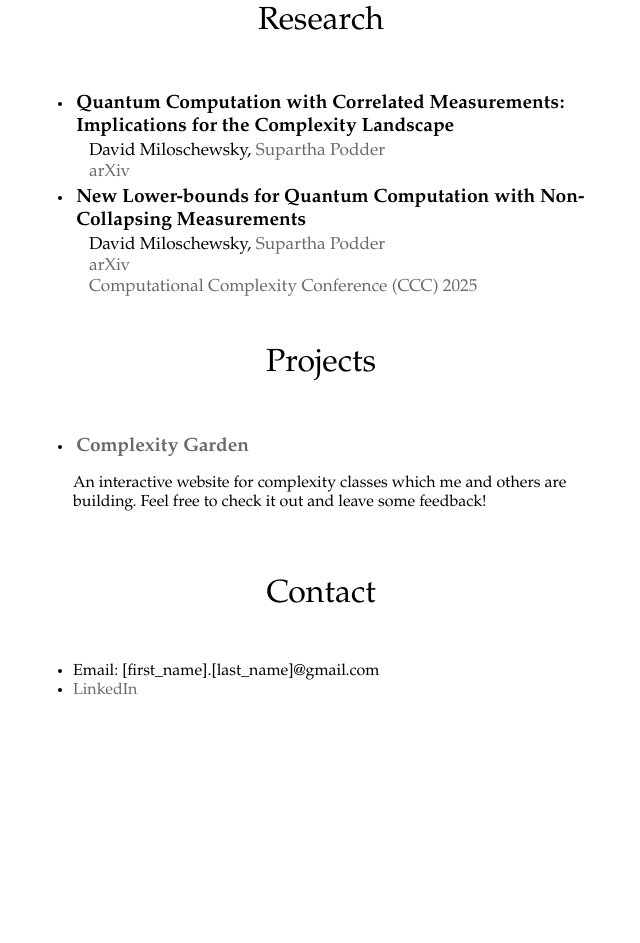
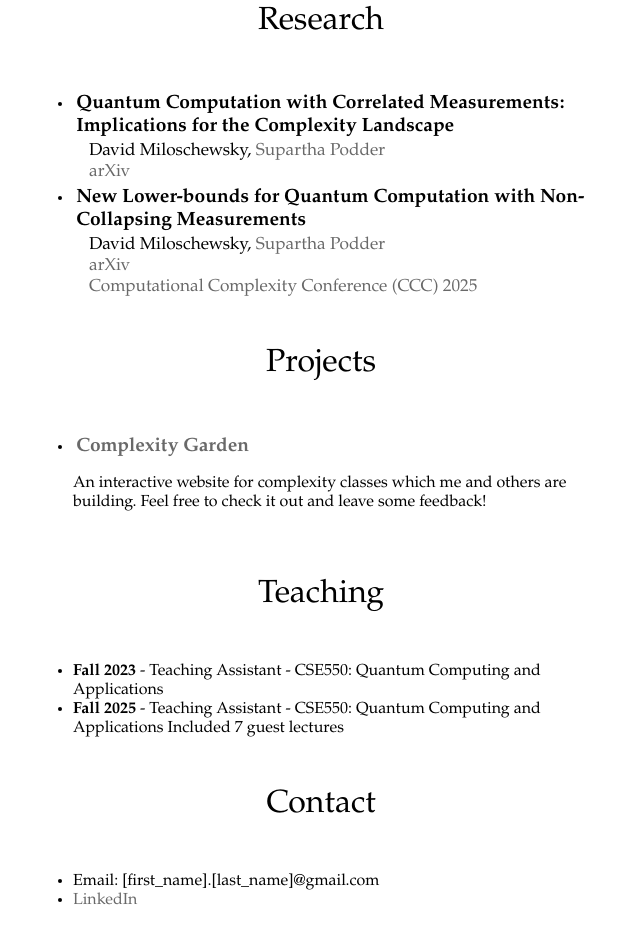
Before and after one commit to dmilosch/dmilosch.github.io, a plain HTML site: page index.html in a window 1280 px wide. Shown: the part 657-1600 px from the top of the page, without its empty margins (319-959 px from the left). Before the commit the page ends 1405 px from the top, so only its background shows below. Drawn offline with Linux system fonts and the light colour scheme.

Commit message:
Teaching Experience

```diff
--- a/data.json
+++ b/data.json
@@ -28,5 +28,18 @@
       "url": "https://complexitygarden.com",
       "description": "An interactive website for complexity classes which me and others are building. Feel free to check it out and leave some feedback!"
     }
+  ],
+  "teaching":[
+    {
+      "semester": "Fall 2023",
+      "role": "Teaching Assistant",
+      "course": "CSE550: Quantum Computing and Applications"
+    },
+    {
+      "semester": "Fall 2025",
+      "role": "Teaching Assistant",
+      "course": "CSE550: Quantum Computing and Applications",
+      "notes": "Included 7 guest lectures"
+    }
   ]
 }
--- a/index.html
+++ b/index.html
@@ -15,6 +15,7 @@
 				<a href="#about">about</a> |
 				<a href="#research">research</a> |
 				<a href="#projects">projects</a> |
+				<a href="#teaching">teaching</a> |
 				<a href="#contact">contact</a>
 			</p>
 			<hr class="menu-hr" width="45%">
@@ -50,6 +51,14 @@
 			</div>
 		</section>
 
+		<section id="teaching">
+			<div class="inside" id="title">
+				Teaching
+			</div>
+			<div class="inside" id="content">
+			</div>
+		</section>
+
 		<section id="contact">
 			<div class="inside" id="title">
 				Contact
--- a/script.js
+++ b/script.js
@@ -4,6 +4,7 @@ document.addEventListener('DOMContentLoaded', () => {
     .then(data => {
       populateResearch(data.research || []);
       populateProjects(data.projects || []);
+      populateTeaching(data.teaching || []);
     })
     .catch(err => console.error('Error loading JSON data:', err));
 
@@ -95,4 +96,41 @@ document.addEventListener('DOMContentLoaded', () => {
 
     target.appendChild(ul);
   }
+
+  function populateTeaching(teachingItems) {
+    const target = document.querySelector('#teaching #content');
+    if (!target) return;
+    target.innerHTML = '';
+
+    const ul = document.createElement('ul');
+    teachingItems.forEach(item => {
+      const li = document.createElement('li');
+
+      const semester = document.createElement('strong');
+      semester.textContent = item.semester;
+      li.appendChild(semester);
+
+      li.appendChild(document.createTextNode(' - '));
+
+      const role = document.createElement('span');
+      role.textContent = item.role;
+      li.appendChild(role);
+
+      li.appendChild(document.createTextNode(' - '));
+
+      const course = document.createElement('span');
+      course.textContent = item.course;
+      li.appendChild(course);
+
+      if (item.notes) {
+        const notes = document.createElement('span');
+        notes.textContent = ' ' + item.notes;
+        li.appendChild(notes);
+      }
+
+      ul.appendChild(li);
+    });
+
+    target.appendChild(ul);
+  }
 });
```
